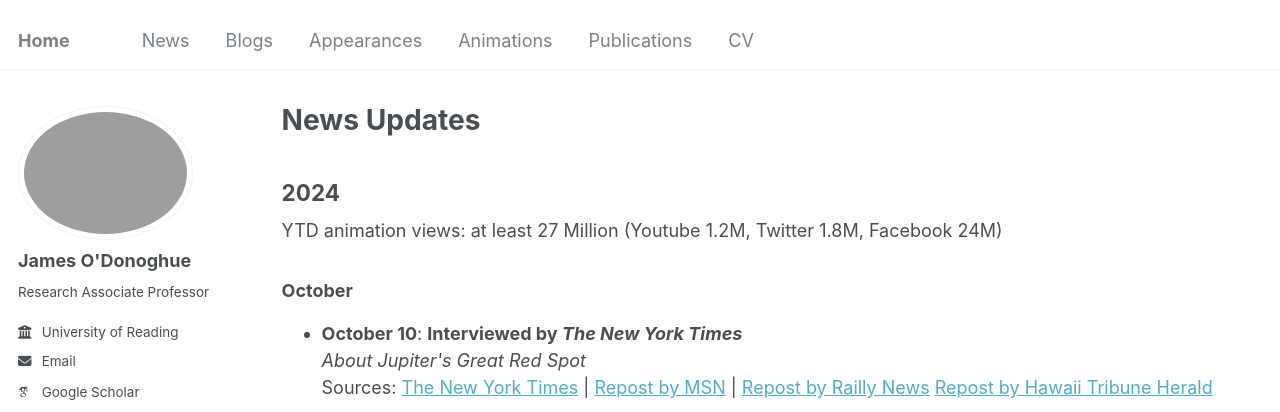
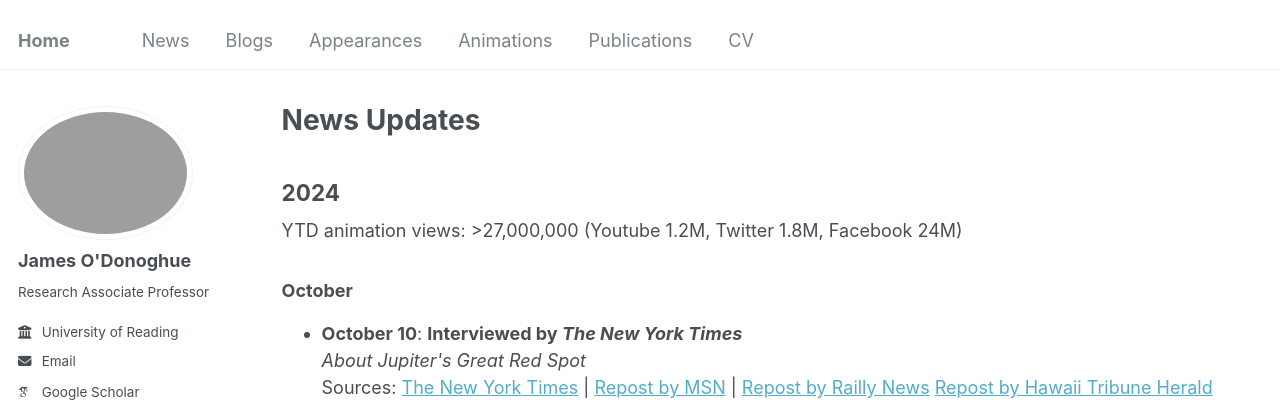
Before and after one commit to odonoghuespace/odonoghuespace.github.io, a Jekyll site: the page built from _pages/news.html, in a window 1280 px wide and 900 px high. Shown: the top 412 px of the window. Built offline with Jekyll 4.4.1, drawn with Linux system fonts in a browser that asks for light colours; some web fonts are replaced.

Commit message:
Update news.html

```diff
--- a/_pages/news.html
+++ b/_pages/news.html
@@ -6,7 +6,7 @@ author_profile: true
 ---
 
 <h2>2024</h2>
-YTD animation views: at least 27 Million (Youtube 1.2M, Twitter 1.8M, Facebook 24M)
+YTD animation views: >27,000,000 (Youtube 1.2M, Twitter 1.8M, Facebook 24M)
 
 <h3>October</h3>
 <ul>
```
